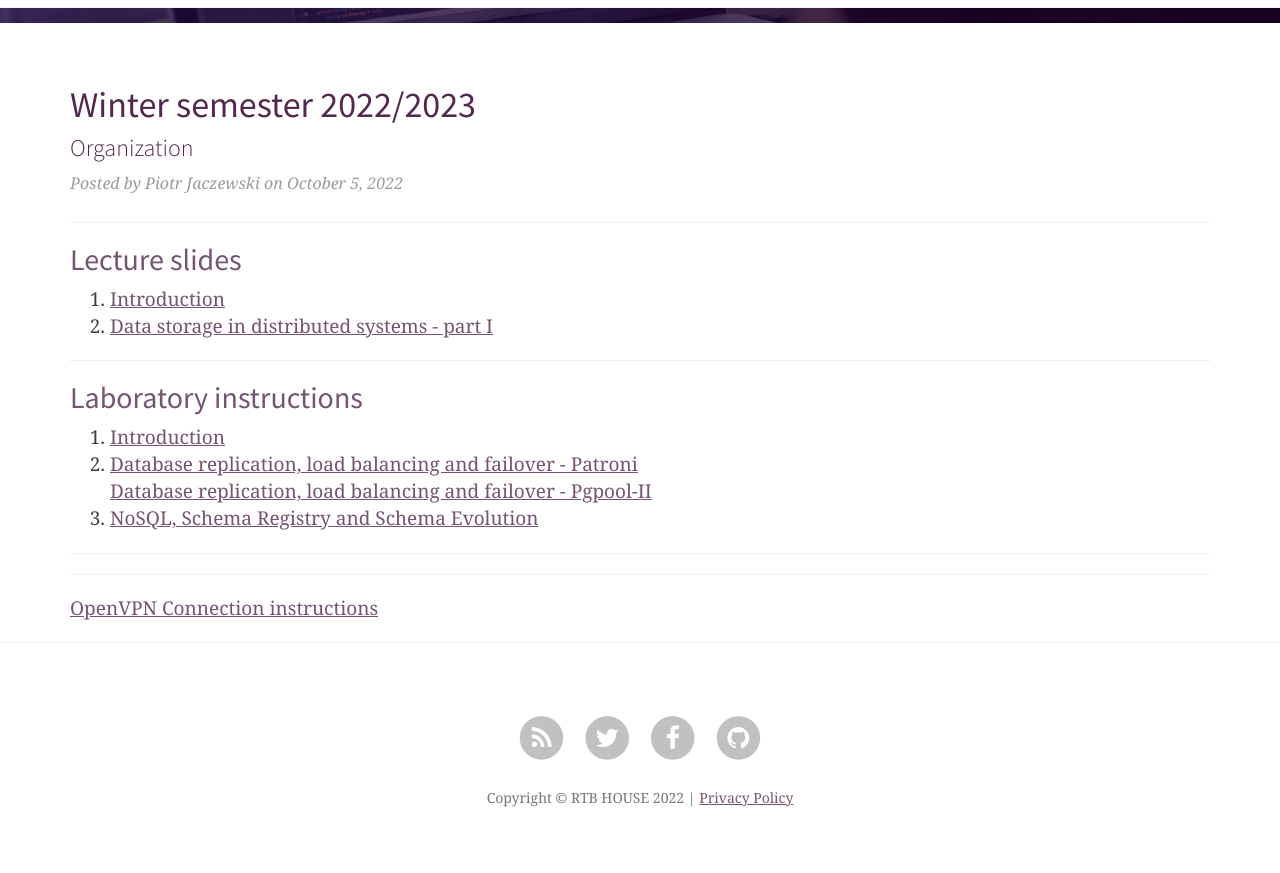
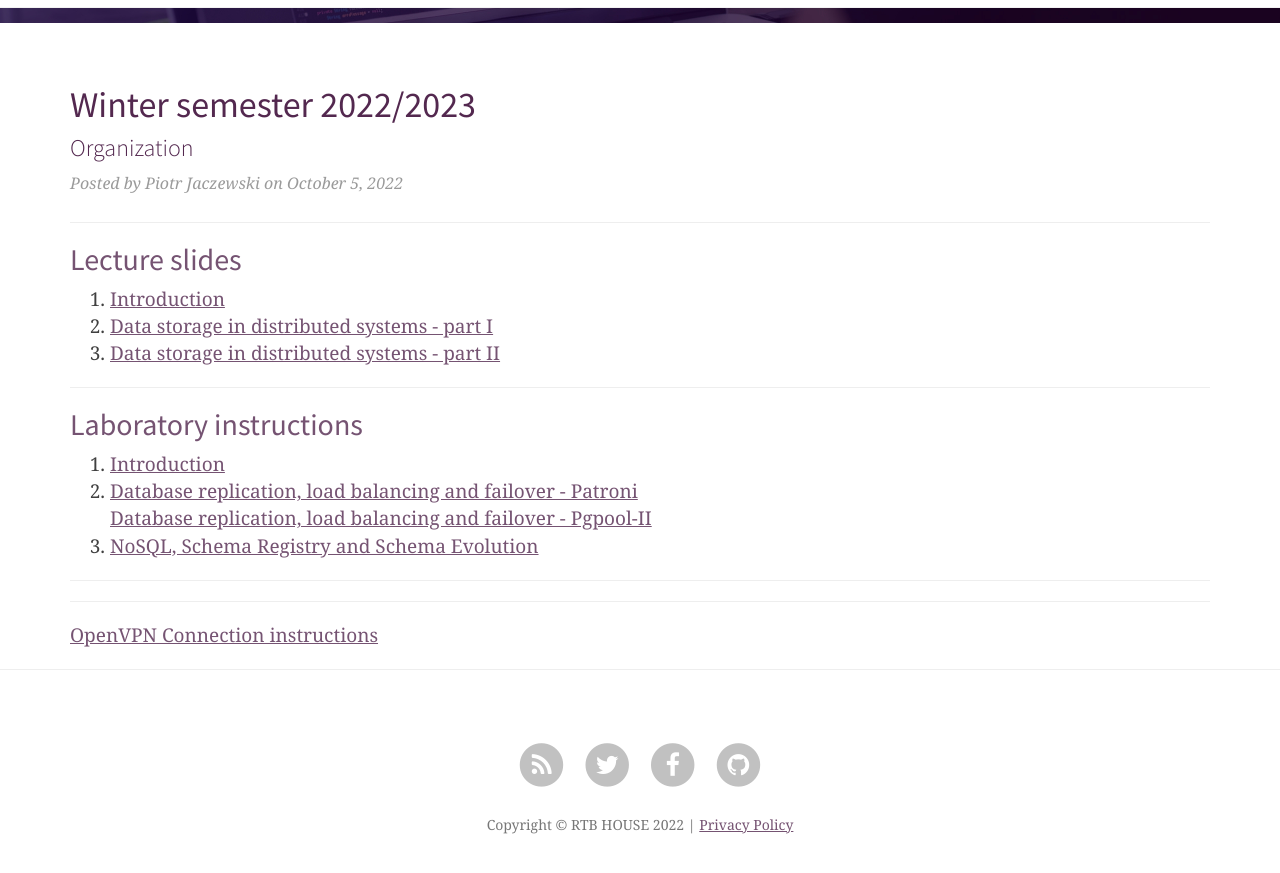
Before and after one commit to RTBHOUSE/mimuw-blog2022Z, a Jekyll site: the page built from index.html, in a window 1280 px wide and 900 px high, scrolled down 579 px. Shown: the top 873 px of the window. Built offline with Jekyll 4.4.1, drawn with Linux system fonts in a browser that asks for light colours; nearby versions of some CDN libraries; the list of posts is cut into pages by our own code.

Commit message:
Data storage in distributed systems - part II

```diff
--- a/index.html
+++ b/index.html
@@ -33,6 +33,9 @@ image: "img/home-bg.jpg"
 		</li>
 		<li>
 			<a href="/slides/2.pdf">Data storage in distributed systems - part I</a>
+		</li>
+		<li>
+			<a href="/slides/3.pdf">Data storage in distributed systems - part II</a>
 		</li>
 	</ol>
 </div>
```
Also changed, not shown: 1 other file.
